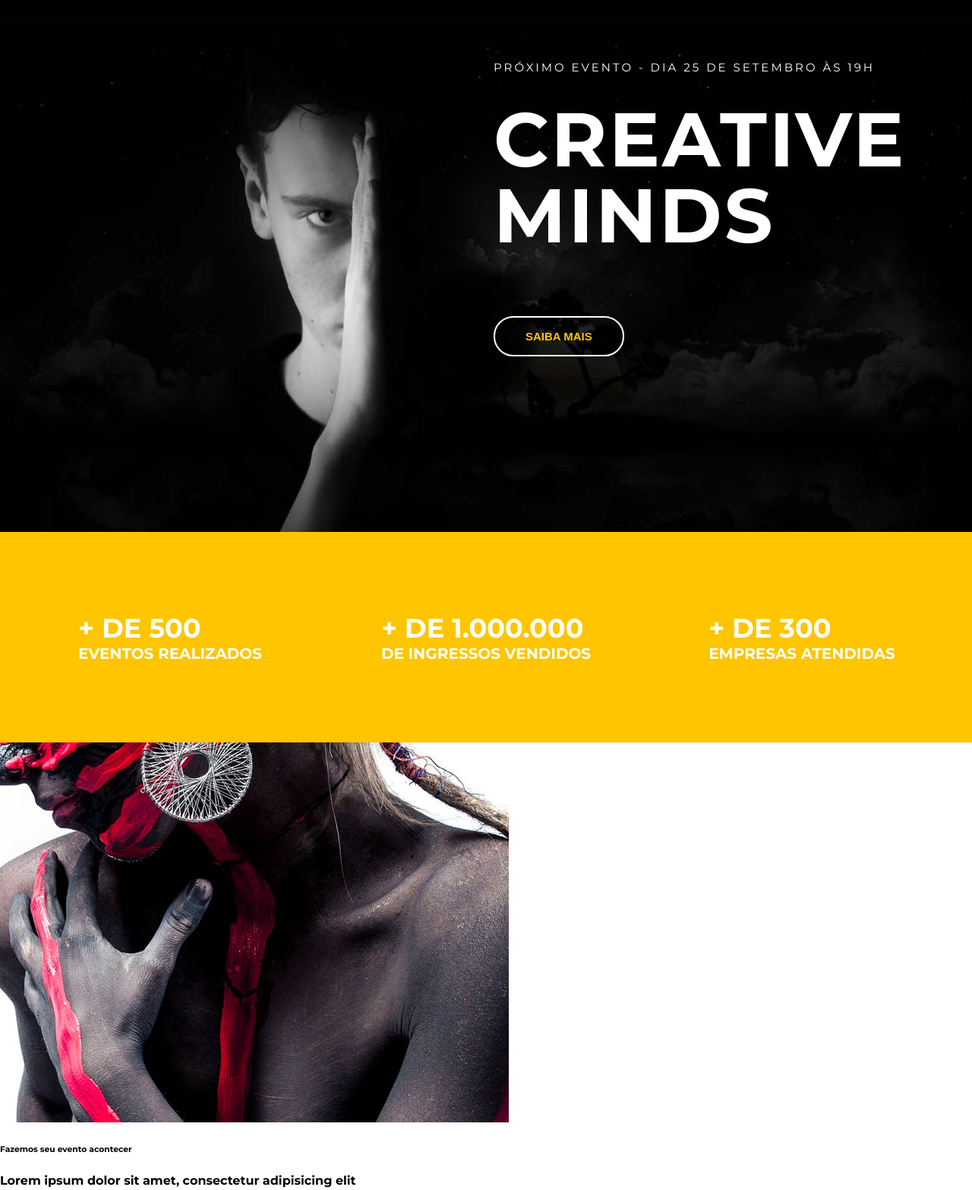
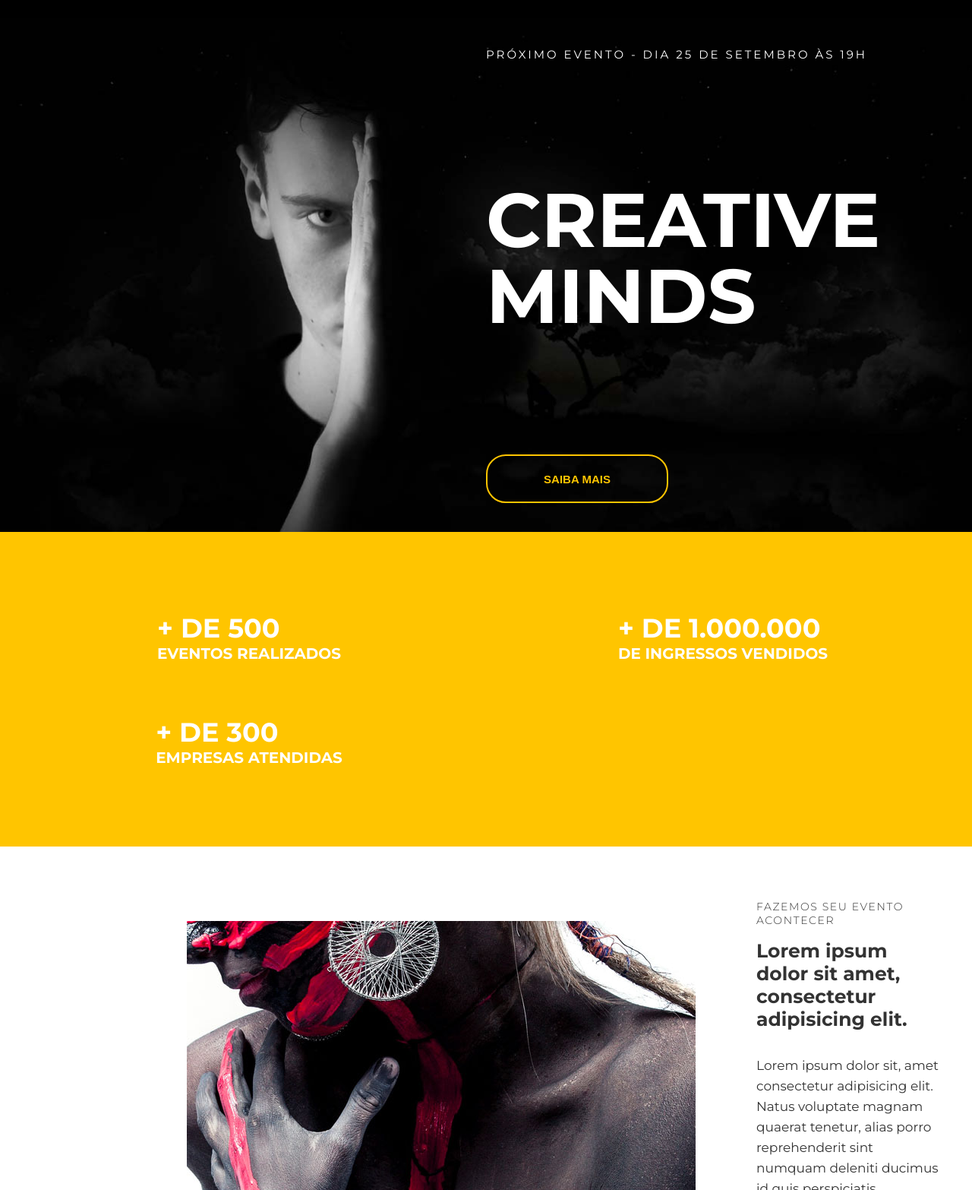
Before and after one commit to dirangel/studioOn, a website: page src/index.html in a window 1280 px wide. Shown: the part 100-1666 px from the top of the page at 76% size. Drawn offline with Linux system fonts and the light colour scheme.

Commit message:
Ajuste das fonts e espacamentos

```diff
--- a/src/index.html
+++ b/src/index.html
@@ -1,5 +1,6 @@
 <!DOCTYPE html>
 <html lang="pt-BR">
+
 <head>
   <meta charset="UTF-8" />
   <meta name="viewport" content="width=device-width, initial-scale=1.0" />
@@ -35,11 +36,7 @@
   <header>
     <div id="slider">
       <div class="slide">
-          <img
-            class="slide__background-image"
-            src="./images/banner.jpg"
-            alt="Studion Banner"
-          />
+        <img class="slide__background-image" src="./images/banner.jpg" alt="Studion Banner" />
         <div class="slide__copy">
           <h6>
             <span class="copy--primary">Próximo evento</span> - Dia 25 de
@@ -74,17 +71,18 @@
       </ul>
     </section>
 
-      <section>
-        <div>
-          <img src="./images/institutional.jpg" />
+    <section class="institutional">
+      <img class="institutional__image" src="./images/institutional.jpg" alt="Studioon institucional" />
+      <div class="institutional__copy">
         <h6>Fazemos seu evento acontecer</h6>
-          <h4>Lorem ipsum dolor sit amet, consectetur adipisicing elit</h4>
+        <h4>Lorem ipsum dolor sit amet, </br> consectetur adipisicing elit.</h4>
         <p>
-            Lorem ipsum dolor sit, amet consectetur adipisicing elit. Natus
-            voluptate magnam quaerat tenetur, alias porro reprehenderit sint
-            numquam deleniti ducimus id quis perspiciatis accusamus. Nihil
-            dolorem nostrum iure sunt maiores.
+          Lorem ipsum dolor sit, amet consectetur adipisicing elit. </br>
+          Natus voluptate magnam quaerat tenetur, alias porro reprehenderit sint</br>
+          numquam deleniti ducimus id quis perspiciatis accusamus. </br>
+          Nihil dolorem nostrum iure sunt maiores.
         </p>
+        <button class="btn btn--institutional">Saiba Mais</button>
       </div>
     </section>
 
@@ -117,4 +115,5 @@
     </p>
   </footer>
 </body>
+
 </html>
--- a/src/style.css
+++ b/src/style.css
@@ -1,16 +1,17 @@
-@import url('https://fonts.googleapis.com/css2?family=Montserrat:wght@300;400;700;900&display=swap');
+@import url("https://fonts.googleapis.com/css2?family=Montserrat:wght@300;400;700;900&display=swap");
 
-*{
+* {
   box-sizing: border-box;
 }
 
 :root {
-    font-family:  'Montserrat', sans-serif; /*chamando a font escolhida do google fonts*/
+  font-family: "Montserrat", sans-serif; /*chamando a font escolhida do google fonts*/
   font-size: 16px;
-    --color-primary:#ffc500;
+  color: #333;
+  --color-primary: #ffc500;
   --default-padding: 1rem;
 }
-body{
+body {
   margin: 0;
   /* margin: .625rem; /*divisão de 10/16*/
   padding-top: 7.75rem;
@@ -18,51 +19,55 @@ body{
   overflow-x: hidden;
 }
 
-ul{
+header,
+main,
+filter {
+  overflow-x: hidden;
+}
+
+ul {
   display: flex; /*Colocar a lista no modo horizontal*/
   list-style: none; /*removendo o button da lista*/
   padding-left: 0; /*deslocar a lista para esquerda*/
 }
 
-
-.navbar{
+.navbar {
   position: fixed;
   z-index: 1;
   display: grid;
   grid-template-columns: 1fr 9fr; /*logo tenha 1 fração da barra de navegação e também que o resto do conteúdo seja 9 frações*/
   align-items: center; /*Centralizar os itens*/
-    top:0;
+  top: 0;
   left: 0;
 
   width: 100vw;
   height: 7.75rem; /*altura da nav*/
   padding: 0 1rem;
 
-    background-color: #000;/*vermelho/ verde / azul / transparência -0 - F*/;
+  background-color: #000; /*vermelho/ verde / azul / transparência -0 - F*/
   color: #fff;
 }
 
-.navbar__links{
-    justify-self: end;/*Propriedade de alinhamento para elemntos que estão dentro de um grid*/
+.navbar__links {
+  justify-self: end; /*Propriedade de alinhamento para elemntos que estão dentro de um grid*/
 }
-.navbar__links li{
-    font-size: .875rem; /*14 pixel /16 pixel*/
+.navbar__links li {
+  font-size: 0.875rem; /*14 pixel /16 pixel*/
   margin-right: 3rem; /*definido o espaçamento entre as opções da lista empresas, eventos, galeria, depoimento, contatos*/
   text-transform: uppercase; /*esse metodo determina que as letras da lista fiquem em caixa alta idependente de como esta no arq. html*/
 }
 
-
-.navbar__links a{
+.navbar__links a {
   font-weight: 300;
   color: #fff;
   text-decoration: none;
 }
 
-.navbar__links a:hover{
+.navbar__links a:hover {
   color: var(--color-primary);
 }
 
-.logo-studion{
+.logo-studion {
   font-size: 2.375rem; /*Aumenta o tamago da fonte no caso a logo*/
   font-weight: 900;
   line-height: 1ch; /*altura da linha*/
@@ -70,95 +75,129 @@ ul{
   text-align: right; /*Alinha de texto*/
 }
 
-.logo-studion__subtitle{
-    font-size: .875rem;
+.logo-studion__subtitle {
+  font-size: 0.875rem;
   font-weight: 300; /*"espessura da fonte"*/
 }
 
-.copy--primary{
+.copy--primary {
   position: relative;
-
 }
 
-#slider{
+#slider {
   background-color: #000;
   color: #fff;
 }
 
-.slide{
+.slide {
   position: relative;
   height: calc(100vh - 7.75rem);
 }
 
-.slide__background-image{
+.slide__background-image {
   width: 100%;
   height: 100%;
   object-fit: cover;
   object-position: center;
 }
 
-.slide__copy{
-    position: fixed;
+/* Mobile */
+.slide__copy {
   position: absolute;
-    top: -10px;
-    left: 40.625rem; /*650 /16px = 28.125rem*/
-    margin-top: 1.875rem; /* " margem superior "deslocamento da borda para esquerda levando o item para direira*/
-    margin-right: 5rem; /*deslocamento para baixo "Margem direita"*/
-    letter-spacing: .1875rem ; /*Espaçamento entre letras*/
+  top: 0;
+  left: 0;
+  width: 100%;
+  height: 100%;
+
+  display: grid;
+  align-items: center;
+  text-align: center;
 }
 
-.slide__copy h6{
-    font-size: 0.9375rem; /*font size seria 15px - Calculando deveria ser 15/16 = 0.9375*/
-    font-weight: 400;
-    text-transform: uppercase; /*caixa alta*/
-
+.slide__copy span {
+  display: block;
 }
 
-.slide__copy h2{
-    font-size: 6.25rem; /*tamanho da fonte*/
-    text-transform: uppercase;
-    line-height: 6.25rem; /*altura da linha*/
-    margin-top: 1rem;
+/* Desktop */
+@media screen and (min-width: 1280px) {
+  .slide__copy {
+    padding-left: 50vw;
+    text-align: unset;
   }
 
-.slide__copy h2 span{
-    display: block; /*faz com que a palavra creative minds quebre a linha*/
+  .slide__copy span {
+    display: inline;
+  }
 }
 
-.btn{
+.slide__copy h6 {
+  font-size: 0.9375rem;
+  font-weight: 400;
+  text-transform: uppercase;
+  letter-spacing: 0.1875rem;
+  margin: 0;
+}
+
+.slide__copy h2 {
+  font-size: 3.25rem;
+  text-transform: uppercase;
+  line-height: 3.25rem;
+}
+
+@media screen and (min-width: 1280px) {
+  .slide__copy h2 {
+    font-size: 6.25rem;
+    line-height: 6.25rem;
+  }
+}
+
+.slide__copy h2 span {
+  display: block;
+}
+
+.btn {
   padding: 1rem 2.5rem; /**/
-    border: 0.125rem solid #fff ;
+  border: 0.125rem solid #fff;
   border-radius: 1.625rem; /*26pixels/16 = 1.625*/
   color: var(--color-primary);
   background: unset; /*Recetar a cor para o valor mais neutro*/
-    font-size: .9375rem;
+  font-size: 0.9375rem;
   font-weight: 700;
   text-transform: uppercase; /*caixa alta*/
   transition: 0.5s all ease; /*Controla as animações do botão*/
+  width: 15rem;
+  height: 4rem;
+  border: 2px solid var(--color-primary);
+  padding: 1rem;
 }
 
 /*Seletor para mais de um caso*/
-.btn:hover, .btn:active, .btn:focus{
+.btn:hover,
+.btn:active,
+.btn:focus {
   border-color: var(--color-primary);
   background-color: var(--color-primary);
   color: #fff;
 }
 
-#counter{
+#counter {
   background-color: var(--color-primary);
   color: white;
   text-transform: uppercase;
 }
 
-.counter__container{
+.counter__container {
   display: grid; /*distanciou uma grid da outra e movou para baixo*/
-    grid-template-columns: repeat(3, minmax(300px, 1fr)); /*Dividiu o texto + de 500 eventos em 3 partes*/
+  grid-template-columns: repeat(
+    auto-fill,
+    minmax(600px, 1fr)
+  ); /*Dividiu o texto + de 500 eventos em 3 partes*/
   place-items: center; /*centralizou as gris com os textos no meio da tela*/
   margin: 0;
   padding: 4.375rem 1rem;
 }
 
-.counter__container h3{
+.counter__container h3 {
   font-size: 2.1875rem;
 }
 
@@ -166,3 +205,37 @@ ul{
   display: block;
   font-size: 1.25rem;
 }
+
+.institutional {
+  display: grid;
+  grid-template-columns: auto auto;
+  gap:3.125rem;
+  align-items: center;
+  padding: 4.375rem;
+}
+
+.institutional__image{
+  padding-left: 11rem;
+}
+
+.institutional__copy{
+  padding:0 1.875rem;
+}
+
+.institutional__copy h6{
+  font-size:  0.875rem;
+  font-weight: 300;
+  letter-spacing: 0.1rem;
+  text-transform: uppercase;
+  margin: 0;
+}
+
+.institutional__copy h4{
+  font-size: 1.5625rem;
+  margin-top: 1rem;
+}
+
+.institutional p {
+  font-size: 1.0625rem;
+  line-height: 1.6875rem;
+}
```
Lines whose indentation alone changed are shown as unchanged.
